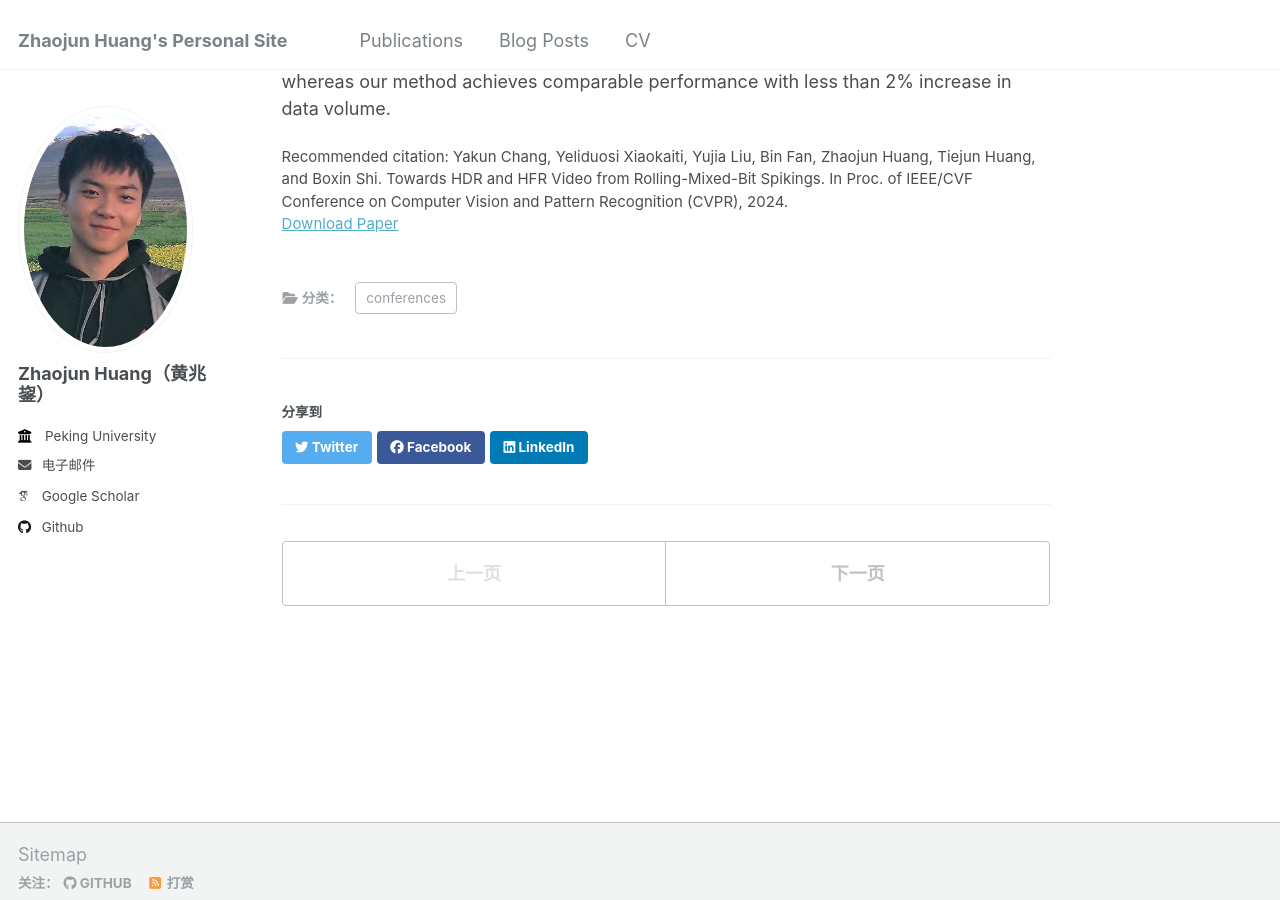
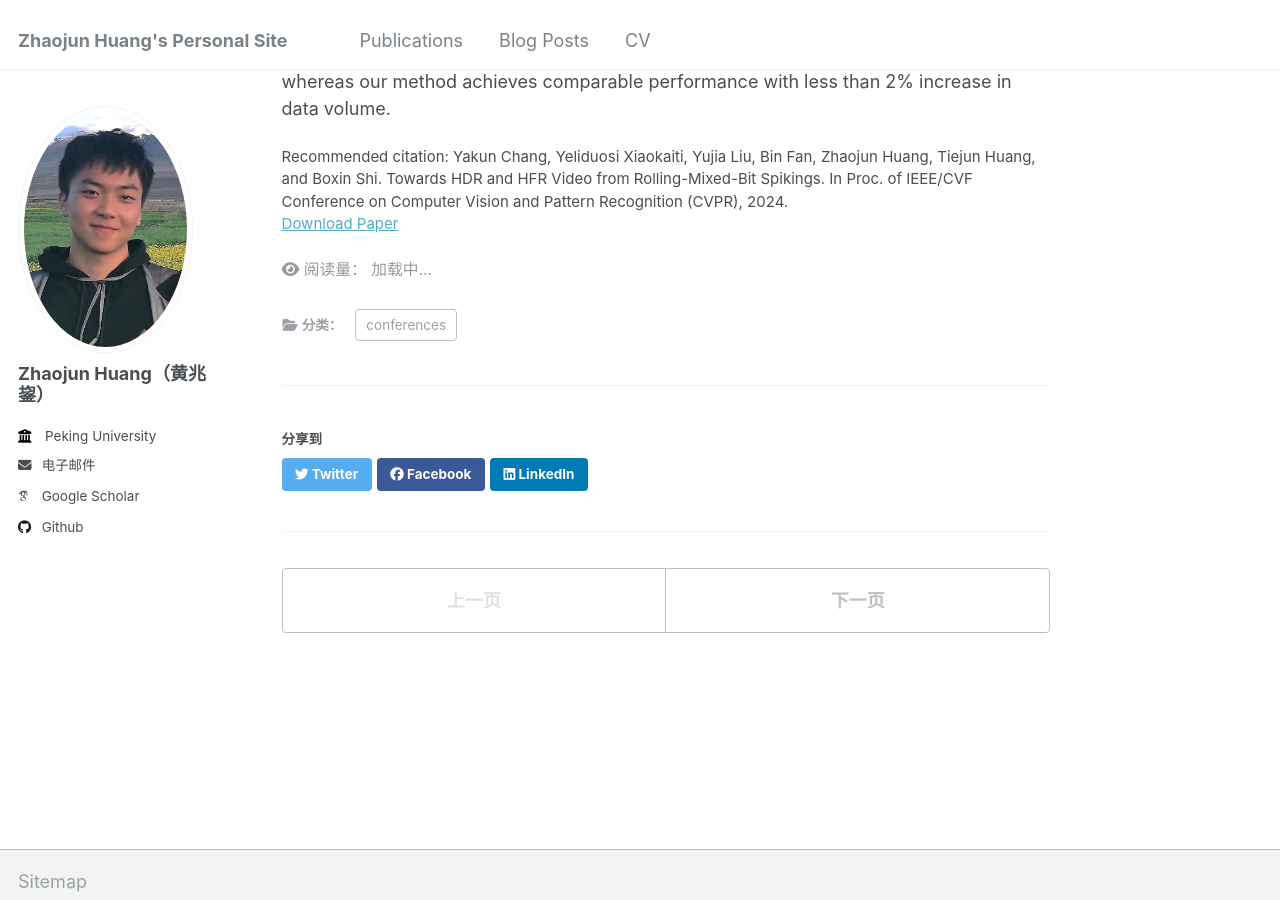
Before and after one commit to BAJimH/BAJimH.github.io, a Jekyll site: the page built from _publications/CVPR24-Towards.md, in a window 1280 px wide and 900 px high, scrolled down 607 px. Built offline with Jekyll 4.4.1, drawn with Linux system fonts in a browser that asks for light colours; some web fonts are replaced; comment, search, counter and statistics services are not loaded.

Commit message:
add visitor count(cursor)

```diff
--- /dev/null
+++ b/_includes/page__views.html
@@ -0,0 +1,12 @@
+{% if page.id %}
+  <div class="page__views" style="margin-top: 2em; padding-top: 1em; border-top: 1px solid #e8e8e8;">
+    <span class="page__views-label" style="color: #999; font-size: 0.875em; font-family: -apple-system, BlinkMacSystemFont, 'Segoe UI', Roboto, 'Helvetica Neue', Arial, sans-serif;">
+      <i class="fa fa-eye" aria-hidden="true"></i> 阅读量：
+    </span>
+    <span id="busuanzi_container_page_pv" style="color: #999; font-size: 0.875em; font-family: -apple-system, BlinkMacSystemFont, 'Segoe UI', Roboto, 'Helvetica Neue', Arial, sans-serif;">
+      <span id="busuanzi_value_page_pv">加载中...</span>
+    </span>
+  </div>
+
+  <script async src="//busuanzi.ibruce.info/busuanzi/2.3/busuanzi.pure.mini.js"></script>
+{% endif %}
--- a/_layouts/single.html
+++ b/_layouts/single.html
@@ -62,6 +62,10 @@ layout: default
         {% if page.link %}<div><a href="{{ page.link }}" class="btn">{{ site.data.ui-text[site.locale].ext_link_label | default: "Direct Link" }}</a></div>{% endif %}
       </section>
 
+      {% if page.id %}
+        {% include page__views.html %}
+      {% endif %}
+
       <footer class="page__meta">
         {% if site.data.ui-text[site.locale].meta_label %}
           <h4 class="page__meta-title">{{ site.data.ui-text[site.locale].meta_label }}</h4>
```
